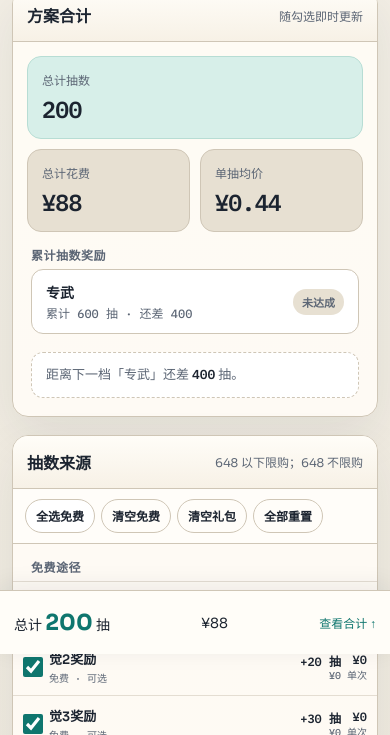
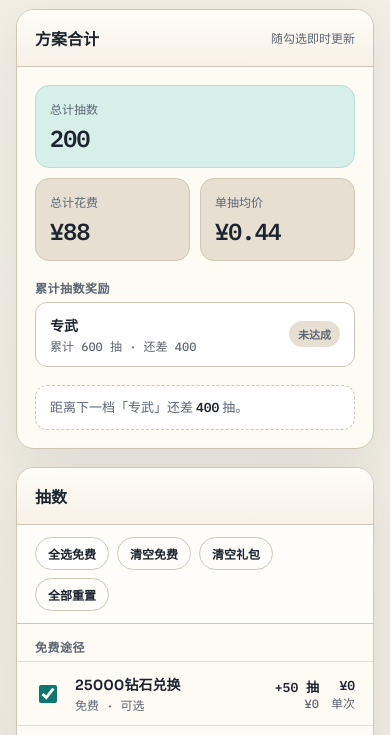
Before and after one commit to yyzh6236/cassell, a plain HTML site: page index.html in a window 390 px wide. Shown: the part 190-925 px from the top of the page. Drawn offline with Linux system fonts and the light colour scheme.

Commit message:
Restore original styling with mobile summary first

```diff
--- a/assets/css/styles.css
+++ b/assets/css/styles.css
@@ -419,49 +419,9 @@
       border-radius: 4px;
     }
 
-
-/* Touch-friendly layouts and a persistent mobile total. */
 .save-status { color: var(--muted); font-size: 12px; margin: -8px 0 18px; }
-.name { cursor: pointer; }
-.mobile-summary { display: none; }
-:focus-visible { outline: 3px solid var(--accent); outline-offset: 3px; }
-.layout > *, .summary, .meta { min-width: 0; }
 @media (max-width: 600px) {
-  .wrap { width: calc(100% - 24px); padding: 22px 0 calc(100px + env(safe-area-inset-bottom)); }
-  header { gap: 8px; margin-bottom: 18px; }
-  header p { font-size: 14px; }
-  .panel { border-radius: 16px; }
-  .panel-head { padding: 14px; flex-wrap: wrap; gap: 6px 12px; }
   .summary { display: contents; }
-  .summary > .panel:first-child { order: -1; }
+  #summary { order: -1; }
   .ref-panel { order: 1; }
-  .toolbar { display: flex; flex-wrap: wrap; gap: 6px; padding: 10px 12px; }
-  .toolbar button { min-height: 34px; padding: 6px 10px; font-size: 12px; }
-  .row, .row.ssr-row {
-    grid-template-columns: 20px minmax(0, 1fr) auto auto;
-    gap: 6px; padding: 10px;
-  }
-  .row > input[type="checkbox"] { width: 20px; height: 20px; margin: 0; }
-  .name strong { font-size: 13px; }
-  .name span { font-size: 10px; white-space: nowrap; overflow: hidden; text-overflow: ellipsis; }
-  .row > .meta { font-size: 10px; }
-  .meta b { font-size: 12px; }
-  .ticket-input { width: 76px; height: 34px; padding: 0 6px; font-size: 16px; }
-  .stepper button { width: 28px; height: 32px; font-size: 18px; touch-action: manipulation; }
-  .stepper .count { min-width: 24px; font-size: 13px; }
-  .row.is-off .name, .row.is-off .meta { opacity: .65; }
-  .stats { padding: 14px; }
-  .ref-table th, .ref-table td { padding: 10px 6px; overflow-wrap: anywhere; }
-  .ref-table .lv { width: 15%; }
-  .ref-table .reward { width: 35%; }
-  #summary { scroll-margin-top: 12px; }
-  .mobile-summary {
-    display: flex; align-items: center; justify-content: space-between; gap: 10px;
-    position: fixed; z-index: 10; left: 0; right: 0; bottom: 0;
-    padding: 14px max(14px, env(safe-area-inset-right)) calc(14px + env(safe-area-inset-bottom)) max(14px, env(safe-area-inset-left));
-    background: #fffdf8; border-top: 1px solid var(--line); box-shadow: 0 -4px 24px #1c243014;
-    color: var(--ink); text-decoration: none; font-size: 14px; min-height: 64px;
-  }
-  .mobile-summary strong { color: var(--accent); font-size: 22px; }
-  .mobile-details { color: var(--accent); font-size: 12px; }
 }
--- a/assets/js/app.js
+++ b/assets/js/app.js
@@ -245,8 +245,6 @@ function renderSummary() {
   elTotalPulls.textContent = pulls.toLocaleString("zh-CN");
   elTotalCost.textContent = money(cost);
   elUnitPrice.textContent = unitPriceText(cost, pulls);
-  document.getElementById("mobile-pulls").textContent = pulls.toLocaleString("zh-CN");
-  document.getElementById("mobile-cost").textContent = money(cost);
 
   const sorted = [...MILESTONES].sort((a, b) => a.pulls - b.pulls);
   elMilestones.innerHTML = sorted.map((m) => {
--- a/index.html
+++ b/index.html
@@ -2,7 +2,7 @@
 <html lang="zh-CN">
 <head>
   <meta charset="UTF-8" />
-  <meta name="viewport" content="width=device-width, initial-scale=1, viewport-fit=cover" />
+  <meta name="viewport" content="width=device-width, initial-scale=1" />
   <title>UR · 氪金抽数计算器</title>
   <meta name="description" content="UR 通用氪金抽数计算器：勾选来源、调节礼包次数，实时估算总抽数与花费。" />
   <link rel="preconnect" href="https://fonts.googleapis.com" />
@@ -22,8 +22,8 @@
     <div class="layout">
       <section class="panel">
         <div class="panel-head">
-          <h2>抽数来源</h2>
-          <div class="hint">648 以下限购；648 不限购</div>
+          <h2>抽数</h2>
+
         </div>
         <div class="toolbar">
           <button type="button" id="btn-all-free">全选免费</button>
@@ -83,11 +83,6 @@
 
   </div>
 
-  <a class="mobile-summary" href="#summary" aria-label="查看方案合计与累计奖励">
-    <span>总计 <strong id="mobile-pulls">0</strong> 抽</span>
-    <span id="mobile-cost">¥0</span>
-    <span class="mobile-details">查看合计 ↑</span>
-  </a>
   <script src="assets/js/config.js"></script>
   <script src="assets/js/app.js"></script>
 </body>
```
